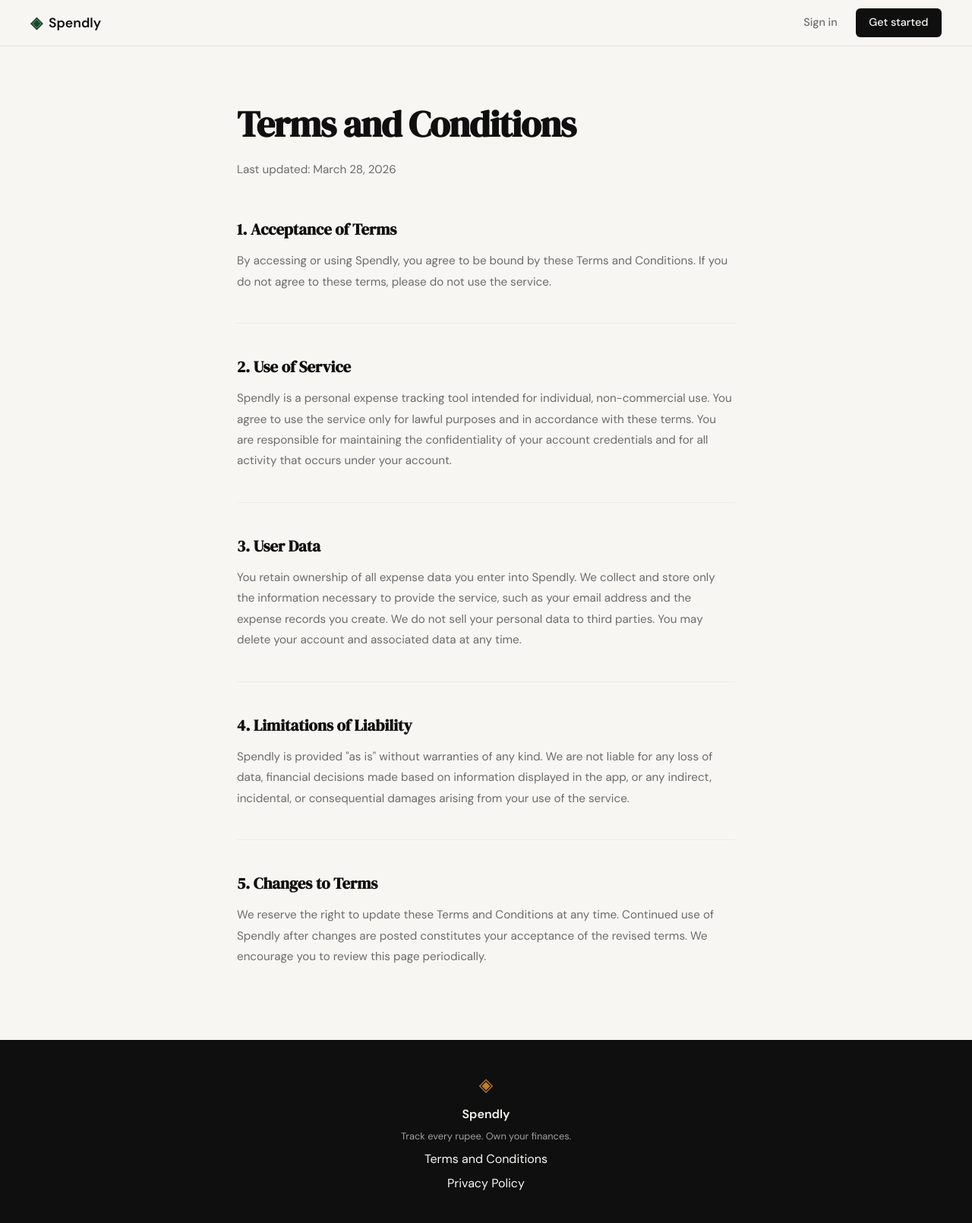
After one commit to HarshitaSharma026/spendly, a Flask app: page /terms in a window 1280 px wide. The commit adds this page. Shown: the whole page at 76% size. Run offline with Flask 3, Linux system fonts and the light colour scheme.

Commit message:
landing: add terms and conditions page and route

```diff
--- a/app.py
+++ b/app.py
@@ -26,6 +26,11 @@ def login():
 # Placeholder routes — students will implement these                  #
 # ------------------------------------------------------------------ #
 
+@app.route("/terms")
+def terms():
+    return render_template("terms.html")
+
+
 @app.route("/logout")
 def logout():
     return "Logout — coming in Step 3"
--- a/static/css/style.css
+++ b/static/css/style.css
@@ -508,6 +508,55 @@ a { color: inherit; text-decoration: none; }
 }
 
 /* ------------------------------------------------------------------ */
+/* Terms / static content pages                                        */
+/* ------------------------------------------------------------------ */
+
+.terms-page {
+    max-width: 720px;
+    margin: 0 auto;
+    padding: 4rem 2rem 6rem;
+}
+
+.terms-page h1 {
+    font-family: var(--font-display);
+    font-size: clamp(2rem, 4vw, 3rem);
+    color: var(--ink);
+    letter-spacing: -0.02em;
+    margin-bottom: 0.5rem;
+}
+
+.terms-updated {
+    font-size: 0.85rem;
+    color: var(--ink-faint);
+    margin-bottom: 3rem;
+}
+
+.terms-page section {
+    margin-bottom: 2.5rem;
+    padding-bottom: 2.5rem;
+    border-bottom: 1px solid var(--border-soft);
+}
+
+.terms-page section:last-child {
+    border-bottom: none;
+    margin-bottom: 0;
+    padding-bottom: 0;
+}
+
+.terms-page h2 {
+    font-family: var(--font-display);
+    font-size: 1.3rem;
+    color: var(--ink);
+    margin-bottom: 0.75rem;
+}
+
+.terms-page p {
+    font-size: 0.95rem;
+    color: var(--ink-muted);
+    line-height: 1.8;
+}
+
+/* ------------------------------------------------------------------ */
 /* Responsive                                                          */
 /* ------------------------------------------------------------------ */
 
--- a/templates/base.html
+++ b/templates/base.html
@@ -34,7 +34,7 @@
             <span class="brand-icon">◈</span>
             <span class="footer-name">Spendly</span>
             <p class="footer-copy">Track every rupee. Own your finances.</p>
-            <a href="#">Terms and Conditions</a>
+            <a href="/terms">Terms and Conditions</a>
             <a href="#">Privacy Policy</a>
         </div>
     </footer>
--- /dev/null
+++ b/templates/terms.html
@@ -0,0 +1,35 @@
+{% extends "base.html" %}
+
+{% block title %}Terms and Conditions — Spendly{% endblock %}
+
+{% block content %}
+<div class="terms-page">
+    <h1>Terms and Conditions</h1>
+    <p class="terms-updated">Last updated: March 28, 2026</p>
+
+    <section>
+        <h2>1. Acceptance of Terms</h2>
+        <p>By accessing or using Spendly, you agree to be bound by these Terms and Conditions. If you do not agree to these terms, please do not use the service.</p>
+    </section>
+
+    <section>
+        <h2>2. Use of Service</h2>
+        <p>Spendly is a personal expense tracking tool intended for individual, non-commercial use. You agree to use the service only for lawful purposes and in accordance with these terms. You are responsible for maintaining the confidentiality of your account credentials and for all activity that occurs under your account.</p>
+    </section>
+
+    <section>
+        <h2>3. User Data</h2>
+        <p>You retain ownership of all expense data you enter into Spendly. We collect and store only the information necessary to provide the service, such as your email address and the expense records you create. We do not sell your personal data to third parties. You may delete your account and associated data at any time.</p>
+    </section>
+
+    <section>
+        <h2>4. Limitations of Liability</h2>
+        <p>Spendly is provided "as is" without warranties of any kind. We are not liable for any loss of data, financial decisions made based on information displayed in the app, or any indirect, incidental, or consequential damages arising from your use of the service.</p>
+    </section>
+
+    <section>
+        <h2>5. Changes to Terms</h2>
+        <p>We reserve the right to update these Terms and Conditions at any time. Continued use of Spendly after changes are posted constitutes your acceptance of the revised terms. We encourage you to review this page periodically.</p>
+    </section>
+</div>
+{% endblock %}
```
Also changed, not shown: 1 other file.
